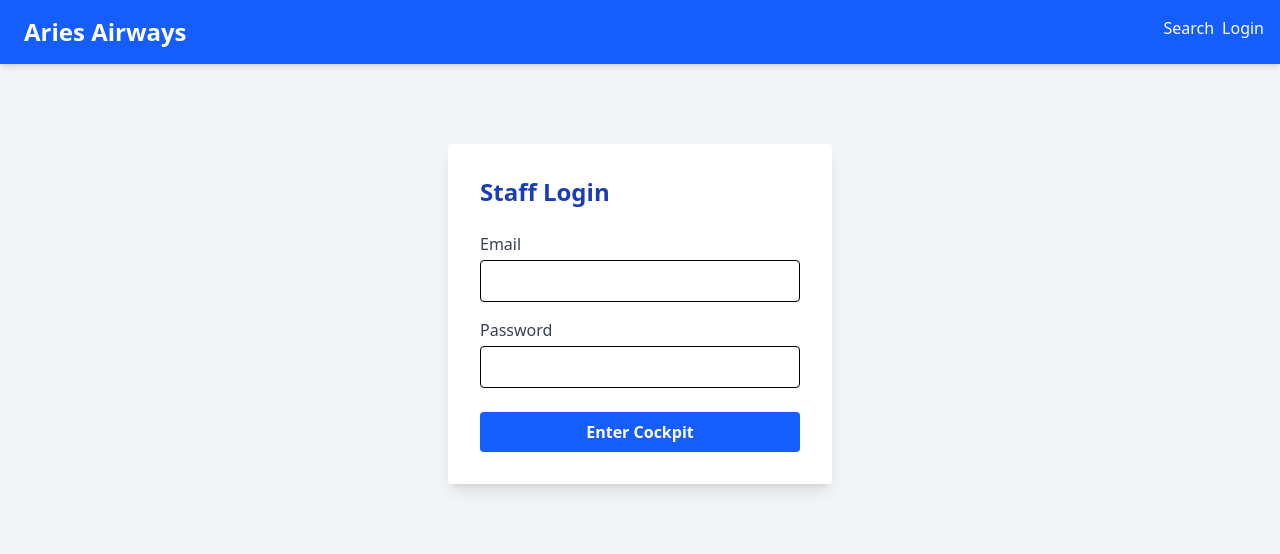
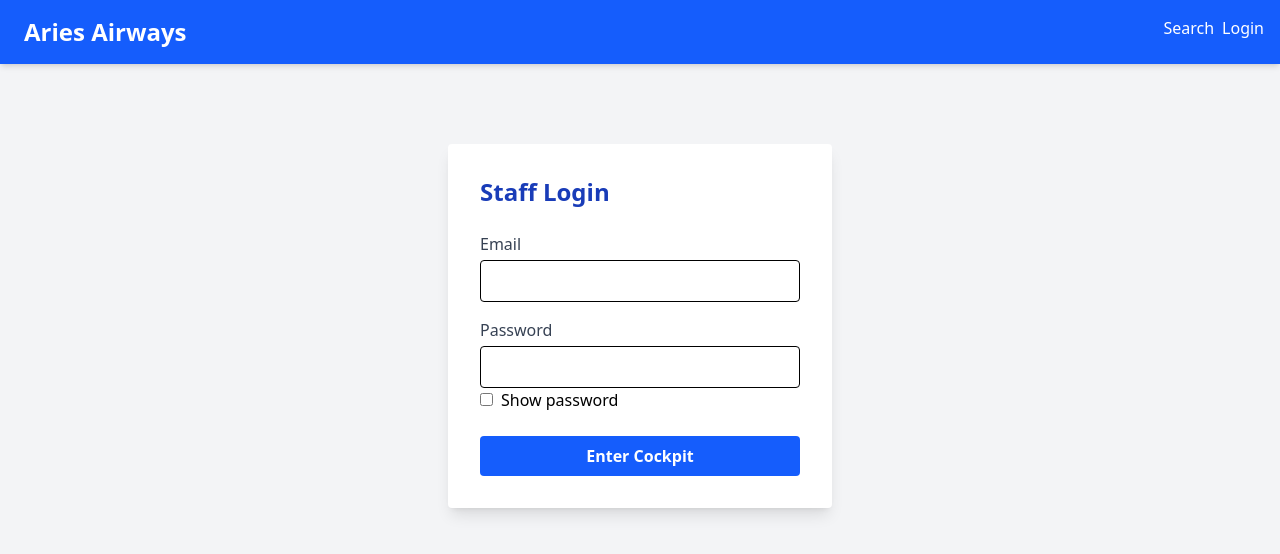
Before and after one commit to phodmc/airline-frontend, a Vue app: page /login in a window 1280 px wide. Shown: the top 554 px of the page. Built offline with nearby package versions, Linux system fonts and the light colour scheme.

Commit message:
add show password check for login

```diff
--- a/src/views/LoginView.vue
+++ b/src/views/LoginView.vue
@@ -5,6 +5,7 @@ import { checkLogin } from "../helpers/auth";
 import { useRouter } from "vue-router";
 
 const email = ref("");
+const inputType = ref("password");
 const password = ref("");
 const errorMessage = ref("");
 const router = useRouter();
@@ -28,6 +29,10 @@ const handleLogin = async () => {
     } catch (error) {
         errorMessage.value = "Invalid credentials. Unauthorized access logged.";
     }
+};
+
+const showPassword = () => {
+    inputType.value = inputType.value === "password" ? "text" : "password";
 };
 </script>
 
@@ -53,10 +58,14 @@ const handleLogin = async () => {
                 <label class="block text-gray-700">Password</label>
                 <input
                     v-model="password"
-                    type="password"
                     class="w-full border p-2 rounded mt-1"
                     required
+                    :type="inputType"
                 />
+                <input type="checkbox" name="showPassword" id="showPassword" />
+                <label @click="showPassword" class="ml-2" for="showPassword"
+                    >Show password</label
+                >
             </div>
 
             <button
```
